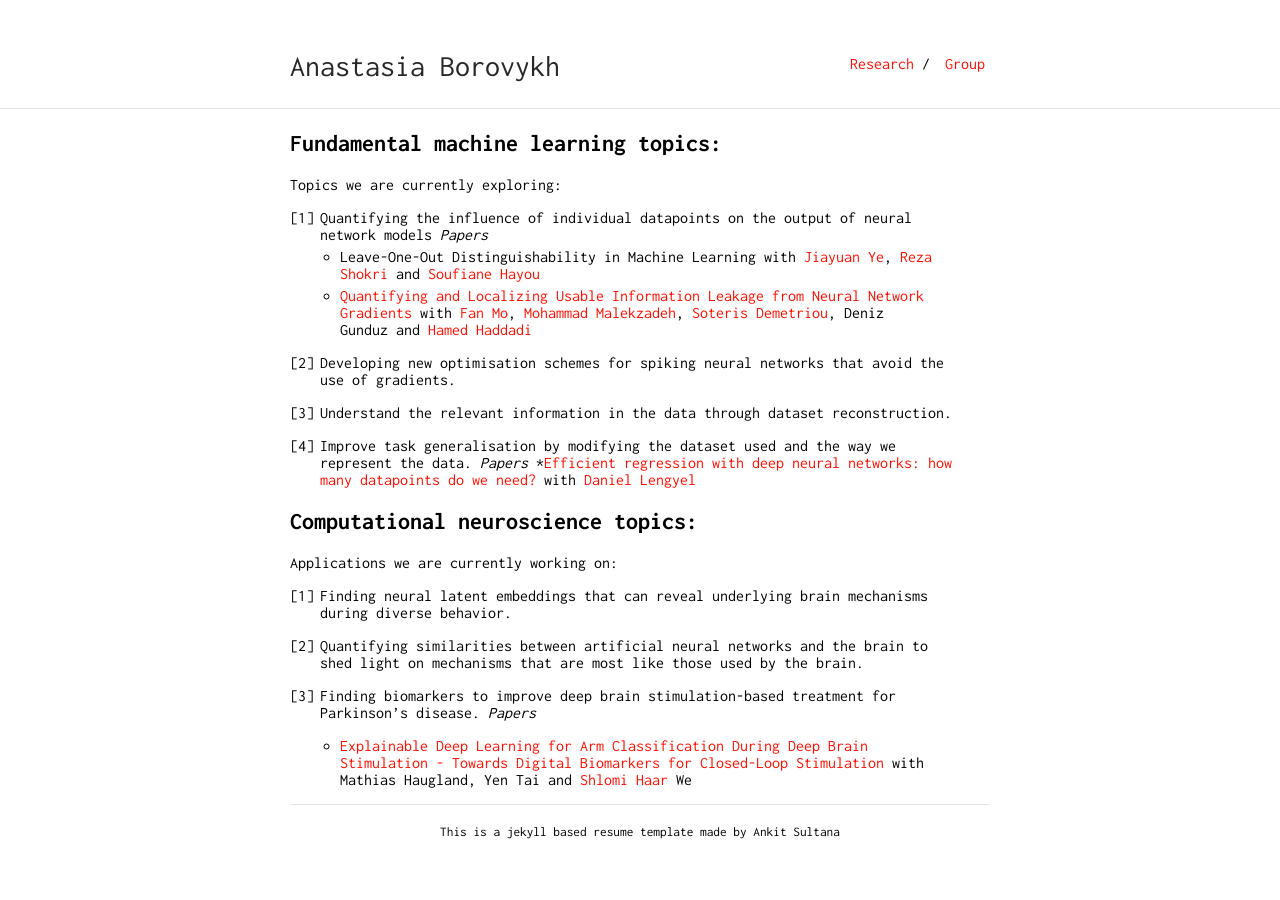
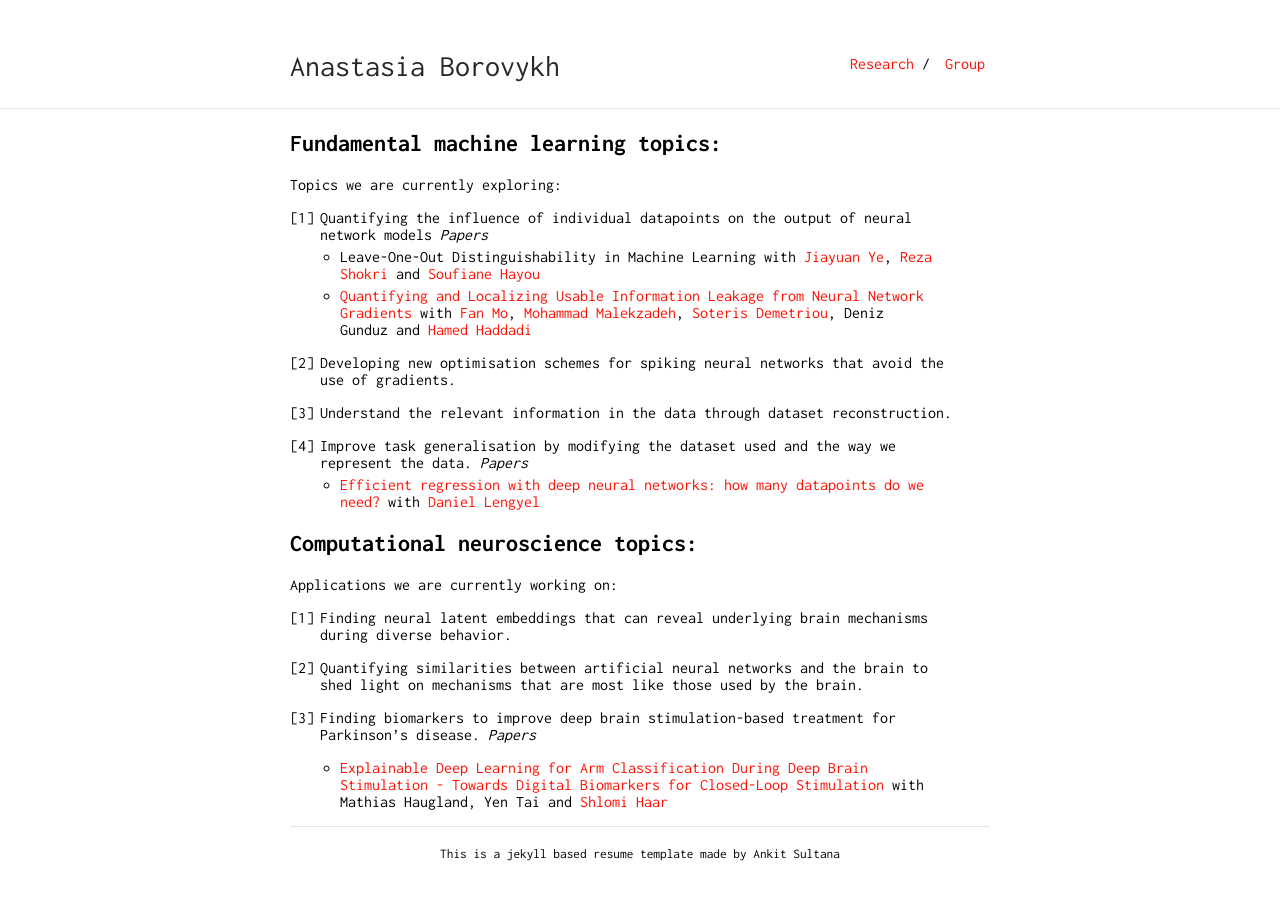
Before and after one commit to abrvkh/abrvkh.github.io, a Jekyll site: the page built from research.md, in a window 1280 px wide. Built offline with Jekyll 4.4.1, drawn with Linux system fonts in a browser that asks for light colours; our own code applies the rules of GitHub Pages for plain Markdown files.

Commit message:
Updated website

```diff
--- a/research.md
+++ b/research.md
@@ -18,7 +18,7 @@ Leakage from Neural Network Gradients](https://arxiv.org/pdf/2105.13929.pdf) wit
 
 4. Improve task generalisation by modifying the dataset used and the way we represent the data.
 *Papers*
-*[Efficient regression with deep neural networks: how many datapoints do we need?](https://openreview.net/forum?id=r91mEuZpYAn) with [Daniel Lengyel](https://daniellengyel.github.io/)
+* [Efficient regression with deep neural networks: how many datapoints do we need?](https://openreview.net/forum?id=r91mEuZpYAn) with [Daniel Lengyel](https://daniellengyel.github.io/)
 
 ## Computational neuroscience topics:
 
@@ -29,4 +29,4 @@ Applications we are currently working on:
 
 3. Finding biomarkers to improve deep brain stimulation-based treatment for Parkinson’s disease.
 *Papers*
-* [Explainable Deep Learning for Arm Classification During Deep Brain Stimulation - Towards Digital Biomarkers for Closed-Loop Stimulation](https://2023.ccneuro.org/view_paper.php?PaperNum=1368) with Mathias Haugland, Yen Tai and [Shlomi Haar](https://www.imperial.ac.uk/people/s.haar) We
+* [Explainable Deep Learning for Arm Classification During Deep Brain Stimulation - Towards Digital Biomarkers for Closed-Loop Stimulation](https://2023.ccneuro.org/view_paper.php?PaperNum=1368) with Mathias Haugland, Yen Tai and [Shlomi Haar](https://www.imperial.ac.uk/people/s.haar)
```
